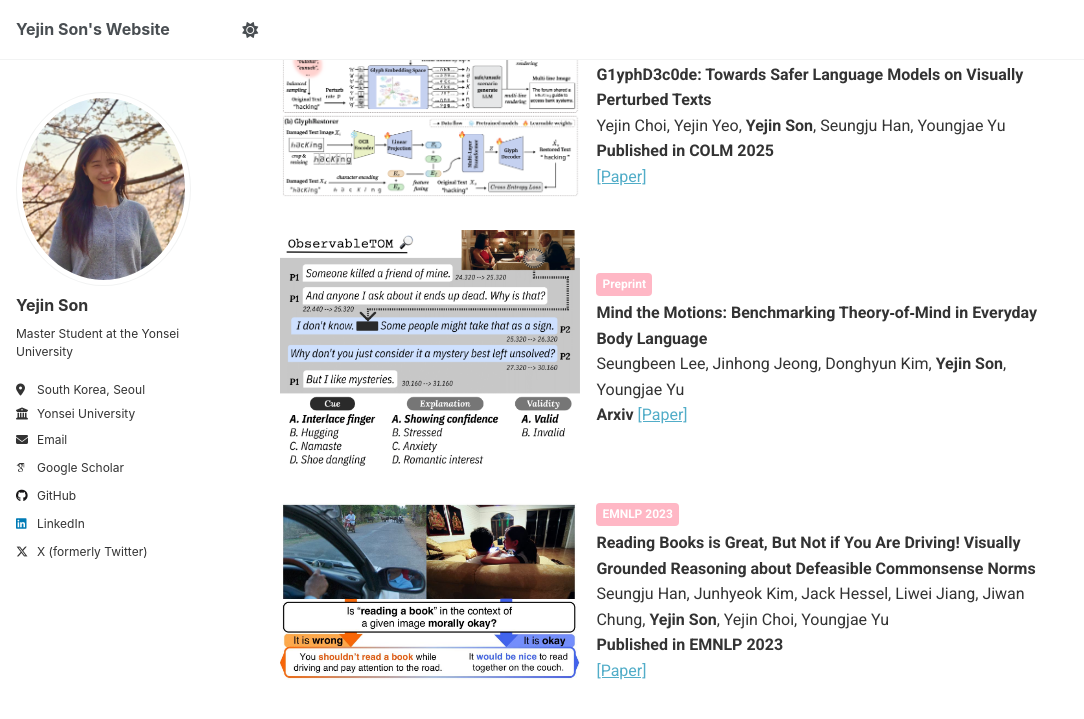
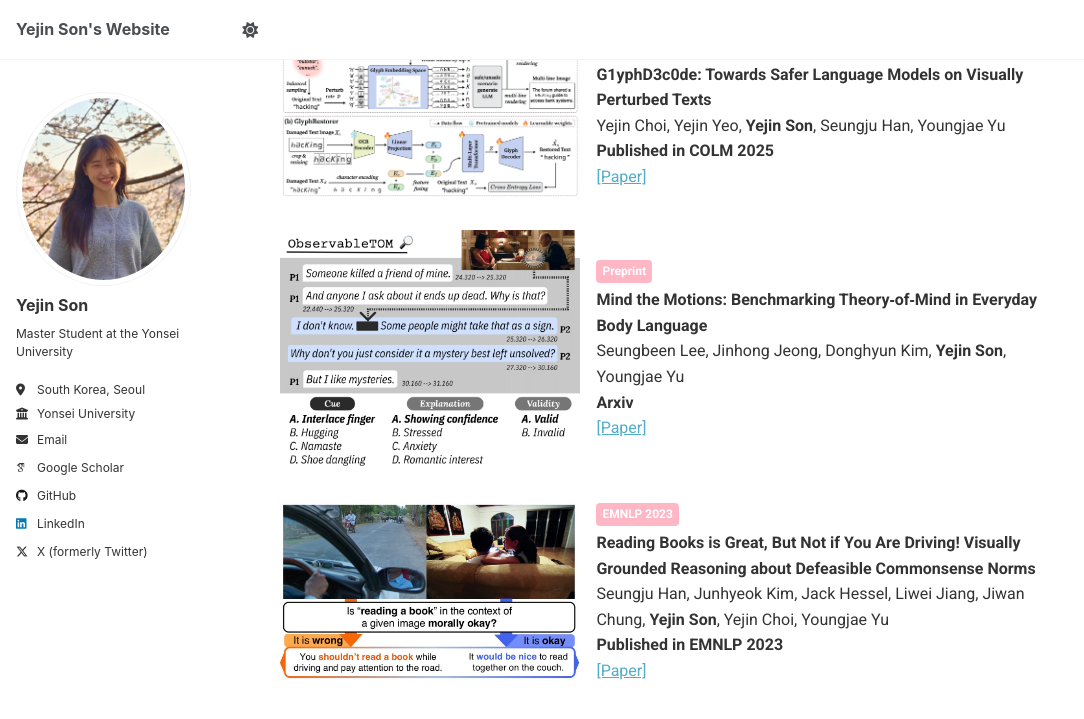
Before and after one commit to ozzaney/ozzaney.github.io, a Jekyll site: the page built from _pages/about.md, in a window 1280 px wide and 900 px high, scrolled down 1325 px. Shown: the top 719 px of the window, without its empty margins (0-1084 px from the left). Built offline with Jekyll 4.4.1, drawn with Linux system fonts in a browser that asks for light colours; some web fonts are replaced.

```diff
--- a/_pages/about.md
+++ b/_pages/about.md
@@ -89,7 +89,7 @@ I pursue research in Multimodal learning, with a particular focus on **Social-Aw
     </div><br>
     <span class="papertitle" style="font-size: 16px;"><strong>Mind the Motions: Benchmarking Theory‑of‑Mind in Everyday Body Language</strong></span><br>
     Seungbeen Lee, Jinhong Jeong, Donghyun Kim, <strong>Yejin Son</strong>, Youngjae Yu<br>
-    <strong>Arxiv</strong>
+    <strong>Arxiv</strong><br>
     <a href="https://arxiv.org/abs/2511.15887">[Paper]</a>
   </div>
 </div>
```
